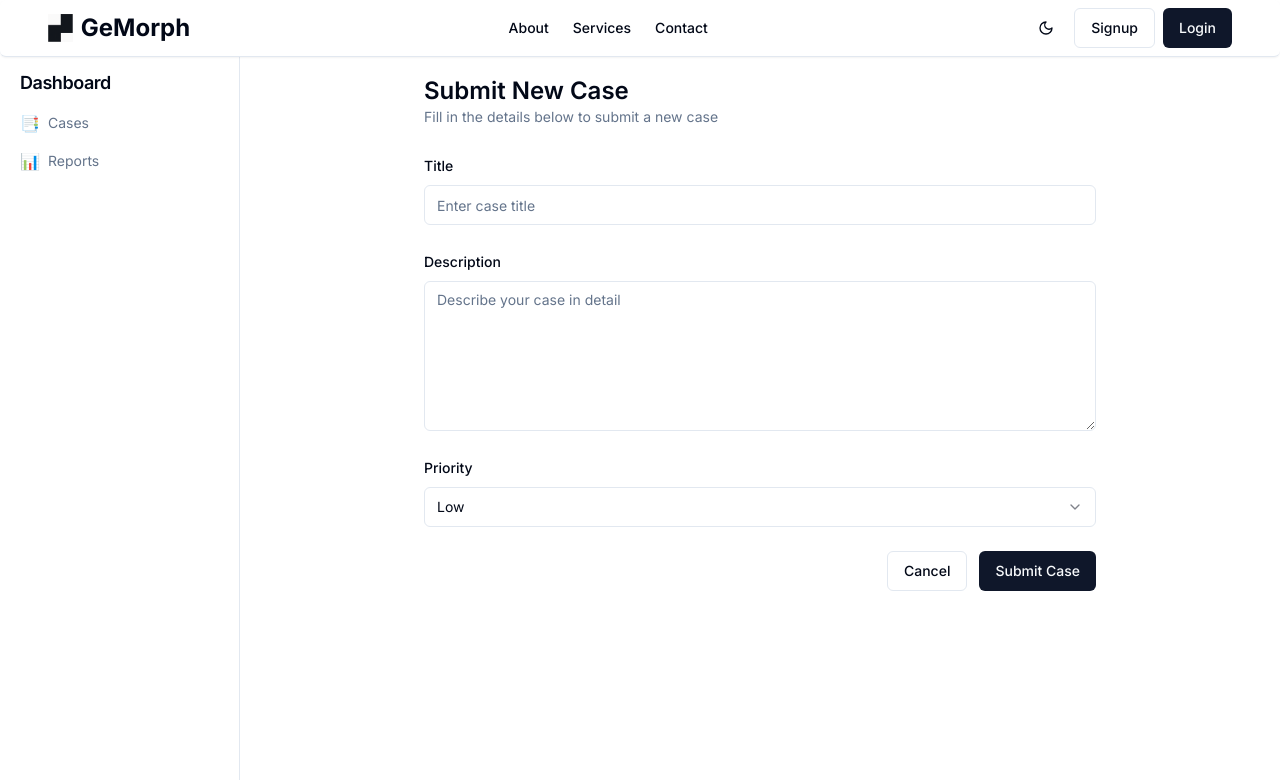
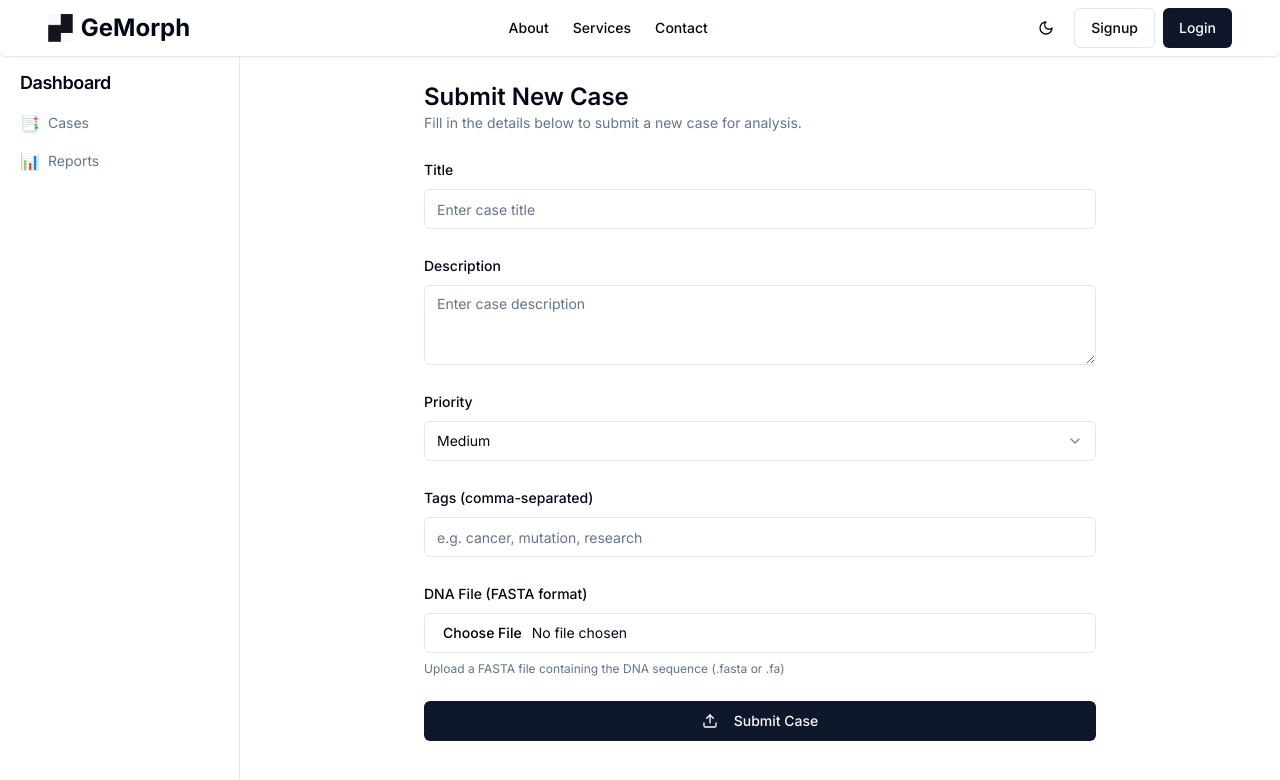
Before and after one commit to GeMorph/landing-frontend, a React (Vite) app: page /submit-case in a window 1280 px wide. Shown: the top 780 px of the page. Built offline with nearby package versions, Linux system fonts and the light colour scheme; no server answers.

Commit message:
feat: added file upload func

```diff
--- /dev/null
+++ b/src/components/ui/badge.tsx
@@ -0,0 +1,35 @@
+import * as React from "react";
+import { cva, type VariantProps } from "class-variance-authority";
+import { cn } from "@/lib/utils";
+
+const badgeVariants = cva(
+	"inline-flex items-center rounded-full border px-2.5 py-0.5 text-xs font-semibold transition-colors focus:outline-none focus:ring-2 focus:ring-ring focus:ring-offset-2",
+	{
+		variants: {
+			variant: {
+				default:
+					"border-transparent bg-primary text-primary-foreground hover:bg-primary/80",
+				secondary:
+					"border-transparent bg-secondary text-secondary-foreground hover:bg-secondary/80",
+				destructive:
+					"border-transparent bg-destructive text-destructive-foreground hover:bg-destructive/80",
+				outline: "text-foreground",
+			},
+		},
+		defaultVariants: {
+			variant: "default",
+		},
+	}
+);
+
+export interface BadgeProps
+	extends React.HTMLAttributes<HTMLDivElement>,
+		VariantProps<typeof badgeVariants> {}
+
+function Badge({ className, variant, ...props }: BadgeProps) {
+	return (
+		<div className={cn(badgeVariants({ variant }), className)} {...props} />
+	);
+}
+
+export { Badge, badgeVariants };
--- a/src/pages/Dashboard.tsx
+++ b/src/pages/Dashboard.tsx
@@ -3,10 +3,12 @@ import { Link } from "@tanstack/react-router";
 import { useAuth } from "@/hooks/useAuth";
 import { Button } from "@/components/ui/button";
 import { DashboardLayout } from "@/components/layout/DashboardLayout";
+import { Input } from "@/components/ui/input";
+import { Badge } from "@/components/ui/badge";
 import axios from "axios";
 import { toast } from "sonner";
 import { cn } from "@/lib/utils";
-import { FileText, Plus } from "lucide-react";
+import { FileText, Plus, Search } from "lucide-react";
 
 interface Case {
 	id: string;
@@ -15,6 +17,7 @@ interface Case {
 	priority: "low" | "medium" | "high" | "urgent";
 	status: "open" | "in_progress" | "resolved" | "closed";
 	createdAt: string;
+	tags: string[];
 }
 
 const API_URL = import.meta.env["VITE_API_URL"] || "http://localhost:4000/api";
@@ -24,6 +27,13 @@ export const Dashboard = () => {
 	const [cases, setCases] = useState<Case[]>([]);
 	const [loading, setLoading] = useState(true);
 	const [hasFetched, setHasFetched] = useState(false);
+	const [searchQuery, setSearchQuery] = useState("");
+	const [selectedStatus, setSelectedStatus] = useState<Case["status"] | "all">(
+		"all"
+	);
+	const [selectedPriority, setSelectedPriority] = useState<
+		Case["priority"] | "all"
+	>("all");
 
 	useEffect(() => {
 		if (!user || hasFetched) return;
@@ -79,16 +89,48 @@ export const Dashboard = () => {
 		}
 	};
 
+	const filteredCases = cases.filter((caseItem) => {
+		const matchesSearch =
+			caseItem.title.toLowerCase().includes(searchQuery.toLowerCase()) ||
+			caseItem.description.toLowerCase().includes(searchQuery.toLowerCase()) ||
+			caseItem.tags.some((tag) =>
+				tag.toLowerCase().includes(searchQuery.toLowerCase())
+			);
+
+		const matchesStatus =
+			selectedStatus === "all" || caseItem.status === selectedStatus;
+		const matchesPriority =
+			selectedPriority === "all" || caseItem.priority === selectedPriority;
+
+		return matchesSearch && matchesStatus && matchesPriority;
+	});
+
+	const statusOptions: Array<Case["status"] | "all"> = [
+		"all",
+		"open",
+		"in_progress",
+		"resolved",
+		"closed",
+	];
+	const priorityOptions: Array<Case["priority"] | "all"> = [
+		"all",
+		"low",
+		"medium",
+		"high",
+		"urgent",
+	];
+
 	return (
 		<DashboardLayout>
-			<div className="flex h-[40px] items-center justify-between">
+			<div className="flex flex-col gap-4">
+				<div className="flex items-center justify-between">
 					<div>
 						<h1 className="text-2xl font-semibold">My Cases</h1>
 						<p className="text-sm text-muted-foreground">
 							{loading
 								? "Loading cases..."
-							: cases.length > 0
-								? `${cases.length} case${cases.length === 1 ? "" : "s"} found`
+								: filteredCases.length > 0
+									? `${filteredCases.length} case${filteredCases.length === 1 ? "" : "s"} found`
 									: "No cases found"}
 						</p>
 					</div>
@@ -104,16 +146,60 @@ export const Dashboard = () => {
 					</Button>
 				</div>
 
+				<div className="flex flex-col gap-4 md:flex-row md:items-center">
+					<div className="relative flex-1">
+						<Search className="absolute left-3 top-1/2 h-4 w-4 -translate-y-1/2 text-muted-foreground" />
+						<Input
+							placeholder="Search cases..."
+							className="pl-9"
+							value={searchQuery}
+							onChange={(e) => setSearchQuery(e.target.value)}
+						/>
+					</div>
+					<div className="flex flex-wrap gap-2">
+						<select
+							className="rounded-md border border-input bg-background px-3 py-2 text-sm"
+							value={selectedStatus}
+							onChange={(e) =>
+								setSelectedStatus(e.target.value as Case["status"] | "all")
+							}
+						>
+							{statusOptions.map((status) => (
+								<option key={status} value={status}>
+									{status === "all" ? "All Status" : status.replace("_", " ")}
+								</option>
+							))}
+						</select>
+						<select
+							className="rounded-md border border-input bg-background px-3 py-2 text-sm"
+							value={selectedPriority}
+							onChange={(e) =>
+								setSelectedPriority(e.target.value as Case["priority"] | "all")
+							}
+						>
+							{priorityOptions.map((priority) => (
+								<option key={priority} value={priority}>
+									{priority === "all" ? "All Priorities" : priority}
+								</option>
+							))}
+						</select>
+					</div>
+				</div>
+
 				{loading ? (
 					<div className="mt-8 flex justify-center">
 						<div className="h-8 w-8 animate-spin rounded-full border-4 border-primary border-t-transparent" />
 					</div>
-			) : !cases || cases.length === 0 ? (
+				) : filteredCases.length === 0 ? (
 					<div className="mt-16 flex flex-col items-center justify-center text-center">
 						<FileText className="h-12 w-12 text-muted-foreground" />
-					<h3 className="mt-4 text-lg font-semibold">No cases yet</h3>
+						<h3 className="mt-4 text-lg font-semibold">No cases found</h3>
 						<p className="mt-2 text-sm text-muted-foreground">
-						Get started by submitting a new case.
+							{searchQuery ||
+							selectedStatus !== "all" ||
+							selectedPriority !== "all"
+								? "Try adjusting your search or filters"
+								: "Get started by submitting a new case."}
 						</p>
 						<Button asChild variant="outline" className="mt-4 gap-2">
 							<Link to="/submit-case">
@@ -124,7 +210,7 @@ export const Dashboard = () => {
 					</div>
 				) : (
 					<div className="mt-8 grid gap-6 md:grid-cols-2 lg:grid-cols-3">
-					{cases.map((caseItem) => (
+						{filteredCases.map((caseItem) => (
 							<div
 								key={caseItem.id}
 								className="group relative overflow-hidden rounded-lg border bg-card p-6 shadow-sm transition-all hover:shadow-md"
@@ -155,6 +241,15 @@ export const Dashboard = () => {
 								<p className="mt-3 line-clamp-3 text-sm text-muted-foreground">
 									{caseItem.description}
 								</p>
+								{caseItem.tags && caseItem.tags.length > 0 && (
+									<div className="mt-3 flex flex-wrap gap-2">
+										{caseItem.tags.map((tag) => (
+											<Badge key={tag} variant="secondary">
+												{tag}
+											</Badge>
+										))}
+									</div>
+								)}
 								<div className="mt-4 flex items-center justify-between text-xs text-muted-foreground">
 									<span>
 										Created: {new Date(caseItem.createdAt).toLocaleDateString()}
@@ -171,6 +266,7 @@ export const Dashboard = () => {
 						))}
 					</div>
 				)}
+			</div>
 		</DashboardLayout>
 	);
 };
--- a/src/pages/SubmitCase.tsx
+++ b/src/pages/SubmitCase.tsx
@@ -1,9 +1,9 @@
 import { useState } from "react";
-import { useNavigate } from "@tanstack/react-router";
 import { useAuth } from "@/hooks/useAuth";
 import { DashboardLayout } from "@/components/layout/DashboardLayout";
 import { Button } from "@/components/ui/button";
 import { Input } from "@/components/ui/input";
+import { Label } from "@/components/ui/label";
 import { Textarea } from "@/components/ui/textarea";
 import {
 	Select,
@@ -13,32 +13,82 @@ import {
 	SelectValue,
 } from "@/components/ui/select";
 import { toast } from "sonner";
+import { getStorage, ref, uploadBytes, getDownloadURL } from "firebase/storage";
 import axios from "axios";
+import { Loader2, Upload } from "lucide-react";
 
 const API_URL = import.meta.env["VITE_API_URL"] || "http://localhost:4000/api";
 
 export const SubmitCase = () => {
-	const navigate = useNavigate();
 	const { user } = useAuth();
 	const [loading, setLoading] = useState(false);
-
+	const [uploadingFile, setUploadingFile] = useState(false);
 	const [formData, setFormData] = useState({
 		title: "",
 		description: "",
-		priority: "low" as "low" | "medium" | "high" | "urgent",
+		priority: "medium",
+		tags: "",
+		dnaFile: null as File | null,
 	});
+
+	const handleFileChange = (e: React.ChangeEvent<HTMLInputElement>) => {
+		const file = e.target.files?.[0];
+		if (file) {
+			// Check file type
+			if (!file.name.endsWith(".fasta") && !file.name.endsWith(".fa")) {
+				toast.error("Please upload a valid FASTA file (.fasta or .fa)");
+				return;
+			}
+			setFormData((prev) => ({ ...prev, dnaFile: file }));
+		}
+	};
+
+	const uploadFile = async (file: File) => {
+		try {
+			const storage = getStorage();
+			const fileRef = ref(
+				storage,
+				`dna-files/${user?.uid}/${Date.now()}-${file.name}`
+			);
+			await uploadBytes(fileRef, file);
+			return await getDownloadURL(fileRef);
+		} catch (error) {
+			console.error("Error uploading file:", error);
+			throw error;
+		}
+	};
 
 	const handleSubmit = async (e: React.FormEvent) => {
 		e.preventDefault();
-		setLoading(true);
+		if (!user) return;
 
 		try {
-			const token = await user?.getIdToken();
+			setLoading(true);
+			let dnaFileUrl = null;
+
+			if (formData.dnaFile) {
+				setUploadingFile(true);
+				dnaFileUrl = await uploadFile(formData.dnaFile);
+				setUploadingFile(false);
+			}
+
+			const token = await user.getIdToken();
 			const response = await axios.post(
-				`${API_URL}/case/submit`,
+				`${API_URL}/case`,
 				{
 					...formData,
-					createdBy: user?.uid,
+					dnaFile: dnaFileUrl
+						? {
+								url: dnaFileUrl,
+								name: formData.dnaFile?.name,
+								size: formData.dnaFile?.size,
+								type: formData.dnaFile?.type,
+							}
+						: null,
+					tags: formData.tags
+						.split(",")
+						.map((tag) => tag.trim())
+						.filter(Boolean),
 				},
 				{
 					headers: {
@@ -49,7 +99,13 @@ export const SubmitCase = () => {
 
 			if (response.data.success) {
 				toast.success("Case submitted successfully!");
-				navigate({ to: "/dashboard" });
+				setFormData({
+					title: "",
+					description: "",
+					priority: "medium",
+					tags: "",
+					dnaFile: null,
+				});
 			}
 		} catch (error: any) {
 			console.error("Error submitting case:", error);
@@ -61,56 +117,50 @@ export const SubmitCase = () => {
 
 	return (
 		<DashboardLayout>
-			<div className="mx-auto max-w-2xl">
-				<div className="flex h-[40px] items-center">
+			<div className="mx-auto max-w-2xl space-y-6">
 				<div>
 					<h1 className="text-2xl font-semibold">Submit New Case</h1>
 					<p className="text-sm text-muted-foreground">
-							Fill in the details below to submit a new case
+						Fill in the details below to submit a new case for analysis.
 					</p>
 				</div>
-				</div>
 
-				<form onSubmit={handleSubmit} className="mt-8 space-y-6">
+				<form onSubmit={handleSubmit} className="space-y-6">
 					<div className="space-y-2">
-						<label htmlFor="title" className="text-sm font-medium">
-							Title
-						</label>
+						<Label htmlFor="title">Title</Label>
 						<Input
 							id="title"
 							placeholder="Enter case title"
 							value={formData.title}
 							onChange={(e) =>
-								setFormData({ ...formData, title: e.target.value })
+								setFormData((prev) => ({ ...prev, title: e.target.value }))
 							}
 							required
 						/>
 					</div>
 
 					<div className="space-y-2">
-						<label htmlFor="description" className="text-sm font-medium">
-							Description
-						</label>
+						<Label htmlFor="description">Description</Label>
 						<Textarea
 							id="description"
-							placeholder="Describe your case in detail"
+							placeholder="Enter case description"
 							value={formData.description}
 							onChange={(e) =>
-								setFormData({ ...formData, description: e.target.value })
+								setFormData((prev) => ({
+									...prev,
+									description: e.target.value,
+								}))
 							}
 							required
-							className="min-h-[150px]"
 						/>
 					</div>
 
 					<div className="space-y-2">
-						<label htmlFor="priority" className="text-sm font-medium">
-							Priority
-						</label>
+						<Label htmlFor="priority">Priority</Label>
 						<Select
 							value={formData.priority}
-							onValueChange={(value: "low" | "medium" | "high" | "urgent") =>
-								setFormData({ ...formData, priority: value })
+							onValueChange={(value) =>
+								setFormData((prev) => ({ ...prev, priority: value }))
 							}
 						>
 							<SelectTrigger>
@@ -125,18 +175,56 @@ export const SubmitCase = () => {
 						</Select>
 					</div>
 
-					<div className="flex justify-end gap-3">
+					<div className="space-y-2">
+						<Label htmlFor="tags">Tags (comma-separated)</Label>
+						<Input
+							id="tags"
+							placeholder="e.g. cancer, mutation, research"
+							value={formData.tags}
+							onChange={(e) =>
+								setFormData((prev) => ({ ...prev, tags: e.target.value }))
+							}
+						/>
+					</div>
+
+					<div className="space-y-2">
+						<Label htmlFor="dnaFile">DNA File (FASTA format)</Label>
+						<div className="flex items-center gap-2">
+							<Input
+								id="dnaFile"
+								type="file"
+								accept=".fasta,.fa"
+								onChange={handleFileChange}
+								className="cursor-pointer"
+							/>
+							{formData.dnaFile && (
+								<span className="text-sm text-muted-foreground">
+									{formData.dnaFile.name}
+								</span>
+							)}
+						</div>
+						<p className="text-xs text-muted-foreground">
+							Upload a FASTA file containing the DNA sequence (.fasta or .fa)
+						</p>
+					</div>
+
 					<Button
-							type="button"
-							variant="outline"
-							onClick={() => navigate({ to: "/dashboard" })}
+						type="submit"
+						className="w-full"
+						disabled={loading || uploadingFile}
 					>
-							Cancel
+						{loading || uploadingFile ? (
+							<>
+								<Loader2 className="mr-2 h-4 w-4 animate-spin" />
+								{uploadingFile ? "Uploading file..." : "Submitting case..."}
+							</>
+						) : (
+							<>
+								<Upload className="mr-2 h-4 w-4" />
+								Submit Case
+							</>
+						)}
 					</Button>
-						<Button type="submit" disabled={loading}>
-							{loading ? "Submitting..." : "Submit Case"}
-						</Button>
-					</div>
 				</form>
 			</div>
 		</DashboardLayout>
```
Lines whose indentation alone changed are shown as unchanged.
